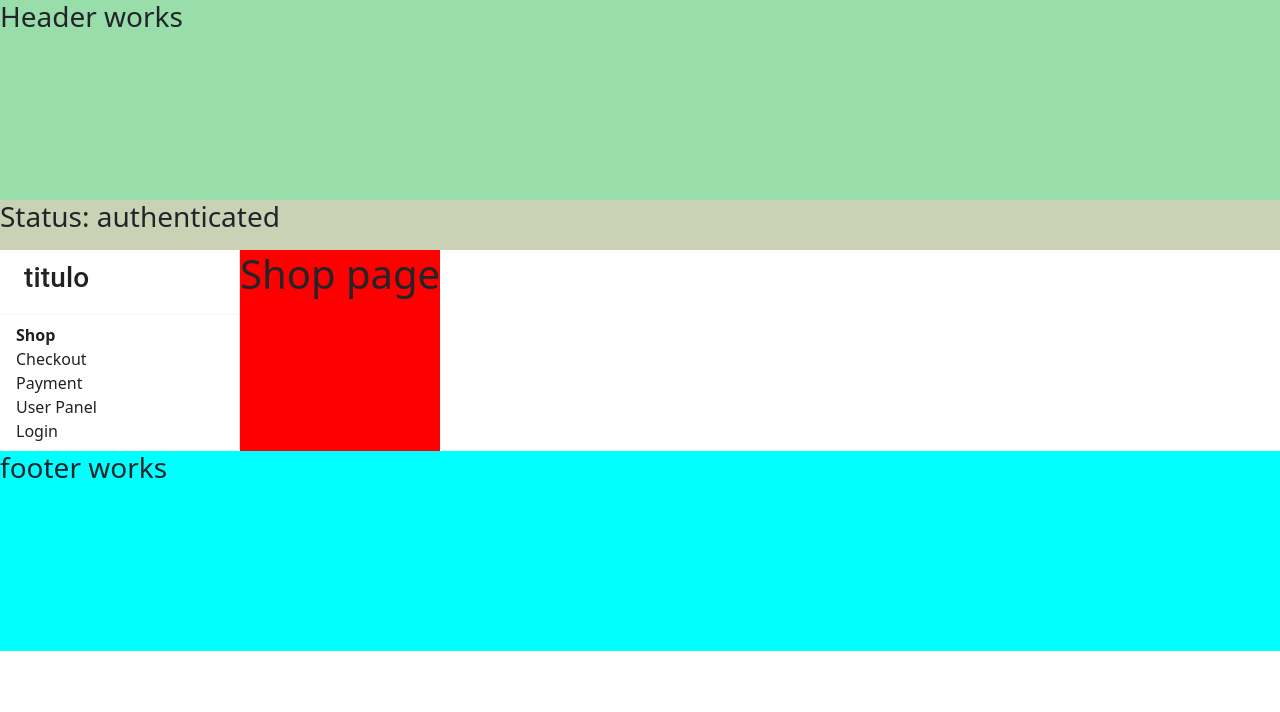
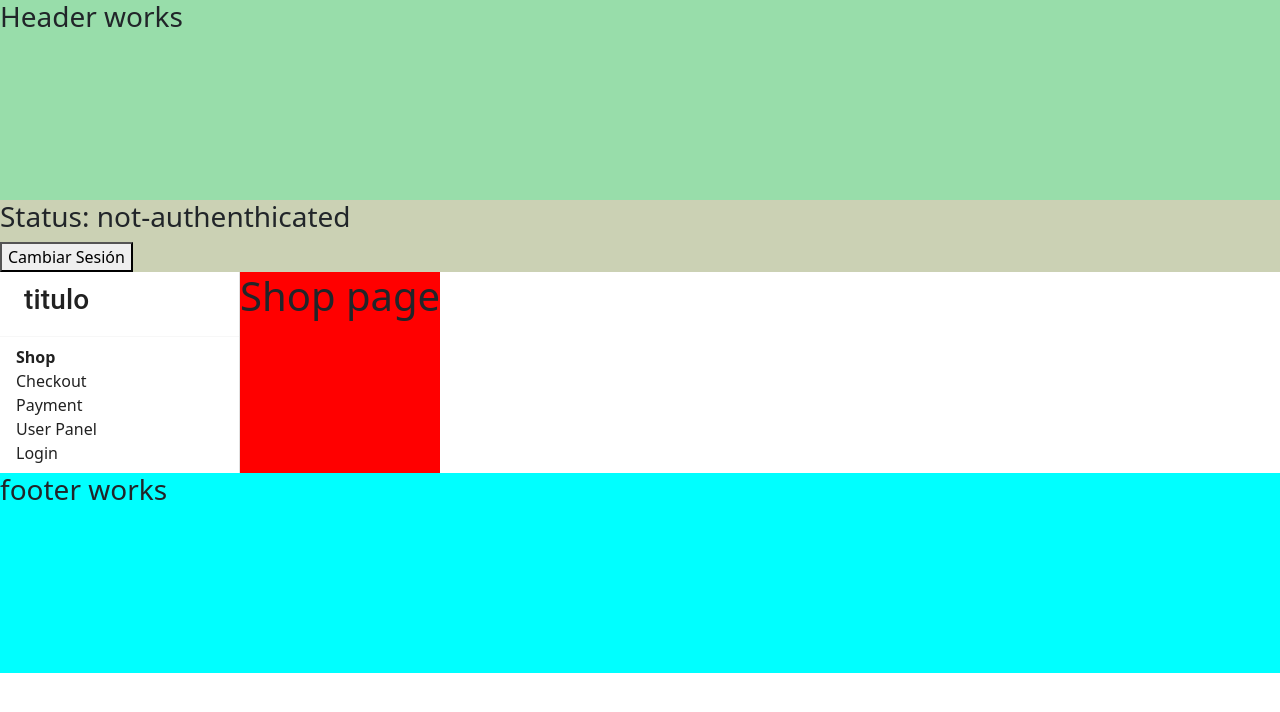
Before and after one commit to MrWasu/react-my_ecommerce, a React (Vite) app: page /shop in a window 1280 px wide. Shown: the top 712 px of the page. Built offline with nearby package versions, Linux system fonts and the light colour scheme.

Commit message:
selector auth(test) y protección de rutas (básica) añadidas

```diff
--- a/src/router/AppRouter.tsx
+++ b/src/router/AppRouter.tsx
@@ -4,13 +4,22 @@ import CheckoutPage from '../checkout/pages/CheckoutPage';
 import PaymentPage from '../payment/PaymentPage';
 import LoginPage from '../auth/page/LoginPage';
 import UserPanelPage from '../user-panel/UserPanelPage';
+import { useSelector } from 'react-redux';
+import { current } from '@reduxjs/toolkit';
 
 
 
 export const AppRouter = () => {
 
+    const currentStatus = useSelector((state: any) => state.auth.status);
 
-    return (
+    let logged = false;
+
+    if (currentStatus === 'authenticated') logged = true;
+
+
+    return (logged)
+        ?
         <Routes>
 
             <Route path='/*' element={<Navigate to='/shop' />} />
@@ -26,5 +35,17 @@ export const AppRouter = () => {
             <Route path="/auth/login" element={<LoginPage />} />
 
         </Routes>
-    )
+        :
+        <Routes>
+
+            <Route path='/*' element={<Navigate to='/auth/login' />} />
+
+            <Route path="/shop" element={<ShopPage />} />
+
+            <Route path="/checkout" element={<CheckoutPage />} />
+
+            <Route path="/auth/login" element={<LoginPage />} />
+
+        </Routes>
+
 }
--- a/src/store/auth/authSlice.ts
+++ b/src/store/auth/authSlice.ts
@@ -9,7 +9,7 @@ interface AuthState {
 export const authSlice = createSlice({
     name: 'auth',
     initialState: {
-        status: 'authenticated', // 'authenticated','not-authenticated', 'checking'
+        status: 'not-authenthicated', // 'authenticated','not-authenticated', 'checking'
         user: {},
         errorMessage: undefined,
     },
--- a/src/ui/components/navbar/Navbar.tsx
+++ b/src/ui/components/navbar/Navbar.tsx
@@ -1,15 +1,33 @@
-import { useSelector } from 'react-redux'
+import { useDispatch, useSelector } from 'react-redux'
 import './navbar.css'
+import { onLogin, onLogout } from '../../../store/auth/authSlice';
 
 export const Navbar = () => {
 
-  const status = useSelector((state:any) => state.auth.status);
+  const dispatch = useDispatch();
+
+  const currentStatus = useSelector((state: any) => state.auth.status);
+
+  const toggleAuthStatus = () => {
+    // Obtener el estado actual de autenticación
+
+    // Cambiar el estado según el estado actual
+    if (currentStatus === 'authenticated') {
+      dispatch(onLogout('Optional error message')); // Cambiar a 'not-authenticated'
+    } else {
+      dispatch(onLogin({ /* usuario */ })); // Cambiar a 'authenticated' y proporcionar los detalles del usuario
+    }
+  };
+
 
   return (
     <div id="navbar">
 
-        <h3>Status: {status}</h3>
+      <h3>Status: {currentStatus}</h3>
+
+      <button onClick={toggleAuthStatus} >Cambiar Sesión</button>
 
     </div>
   )
+
 }
```
